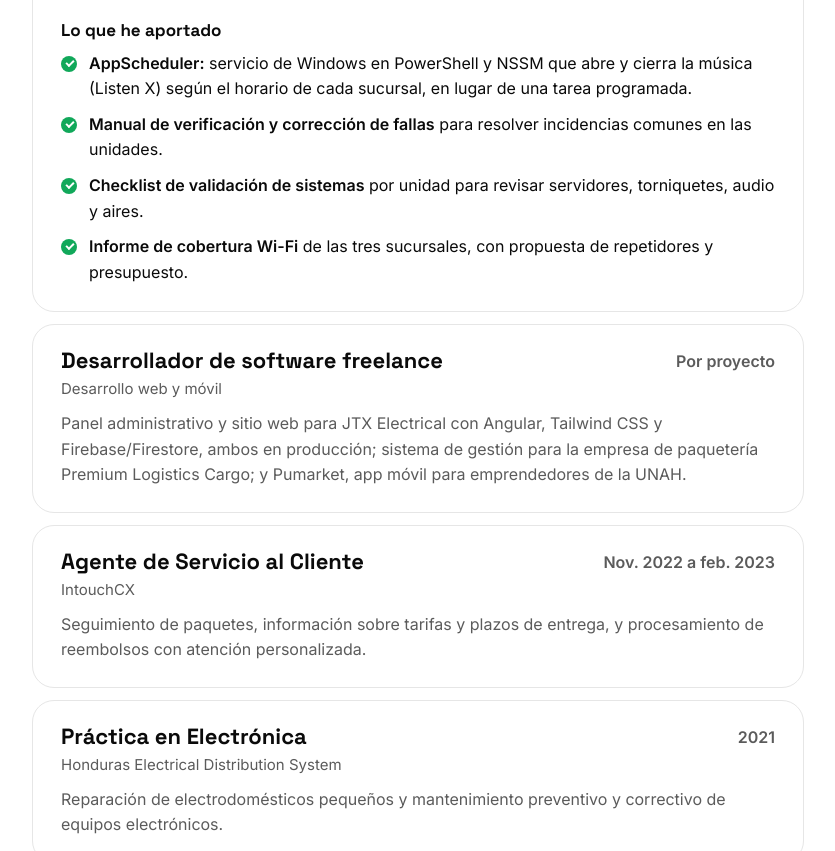
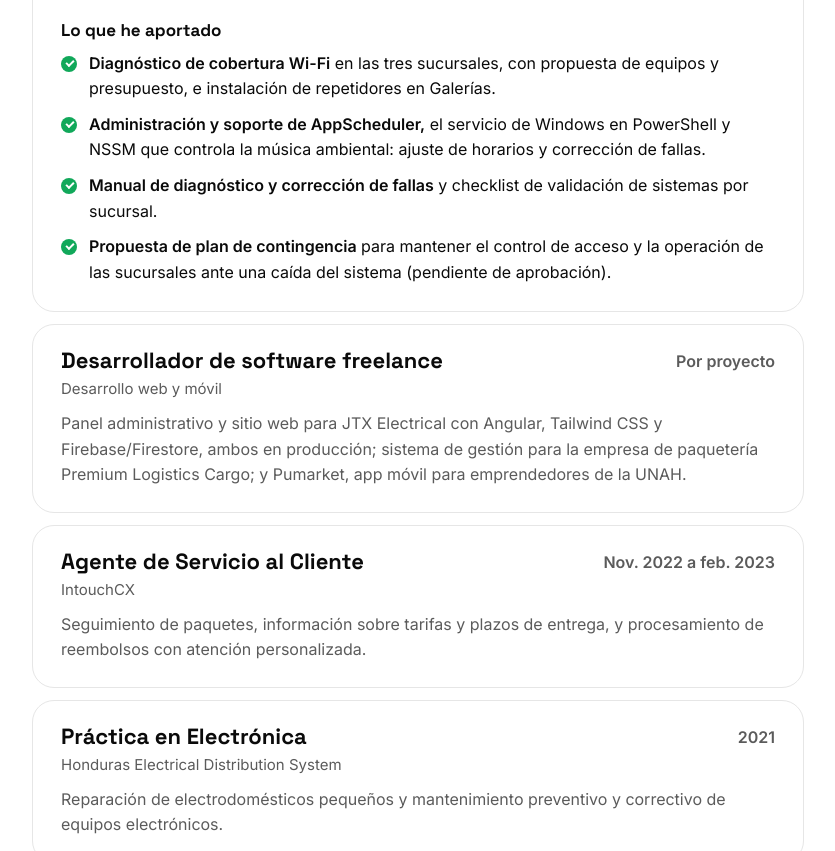
Before and after one commit to Darlangas17/Darlangas17.github.io, a plain HTML site: page index.html in a window 1280 px wide. Shown: the part 980-1831 px from the top of the page, without its empty margins (412-1247 px from the left). Drawn offline with Linux system fonts and the light colour scheme.

Commit message:
Corrige aportes en Smart Fit
Co-Authored-By: Claude Opus 5.5 <noreply@anthropic.com>
Claude-Session: https://claude.ai/code/session_01L6GCbx1QmLz1CjhBeFtxUN

```diff
--- a/index.html
+++ b/index.html
@@ -211,10 +211,10 @@ const jobs=[
 document.getElementById('jobs').innerHTML=jobs.map(([a,b,c,d])=>`<div class="jb"><div class="jbt"><div><h3>${a}</h3><small>${b}</small></div><span>${c}</span></div><p>${d}</p></div>`).join('');
 document.getElementById('duties').innerHTML=duties.map(([a,b])=>`<div class="duty"><b>${a}</b><span>${b}</span></div>`).join('');
 const wins=[
- ["AppScheduler:","servicio de Windows en PowerShell y NSSM que abre y cierra la música (Listen X) según el horario de cada sucursal, en lugar de una tarea programada."],
- ["Manual de verificación y corrección de fallas","para resolver incidencias comunes en las unidades."],
- ["Checklist de validación de sistemas","por unidad para revisar servidores, torniquetes, audio y aires."],
- ["Informe de cobertura Wi-Fi","de las tres sucursales, con propuesta de repetidores y presupuesto."],
+ ["Diagnóstico de cobertura Wi-Fi","en las tres sucursales, con propuesta de equipos y presupuesto, e instalación de repetidores en Galerías."],
+ ["Administración y soporte de AppScheduler,","el servicio de Windows en PowerShell y NSSM que controla la música ambiental: ajuste de horarios y corrección de fallas."],
+ ["Manual de diagnóstico y corrección de fallas","y checklist de validación de sistemas por sucursal."],
+ ["Propuesta de plan de contingencia","para mantener el control de acceso y la operación de las sucursales ante una caída del sistema (pendiente de aprobación)."],
 ];
 document.getElementById('wins').innerHTML=wins.map(([a,b])=>`<li><strong>${a}</strong> ${b}</li>`).join('');
 
```
